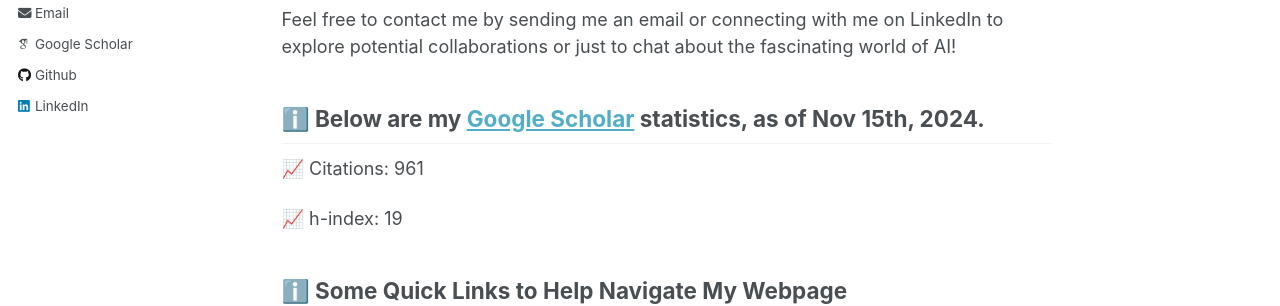
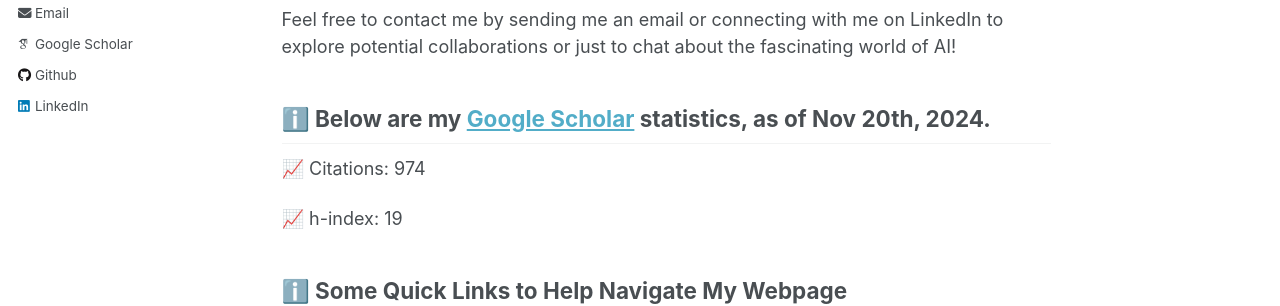
Before and after one commit to kauroy1994/home, a Jekyll site: the page built from _pages/about.md, in a window 1280 px wide and 900 px high. Shown: the part 436-742 px from the top of the window. Built offline with Jekyll 4.4.1, drawn with Linux system fonts in a browser that asks for light colours; some web fonts are replaced.

Commit message:
Update about.md

```diff
--- a/_pages/about.md
+++ b/_pages/about.md
@@ -9,8 +9,8 @@
 
 Feel free to contact me by sending me an email or connecting with me on LinkedIn to explore potential collaborations or just to chat about the fascinating world of AI!
 
-## ℹ️ Below are my [Google Scholar](https://scholar.google.com/citations?user=LpOo_IUAAAAJ&hl=en) statistics, as of Nov 15th, 2024.
-📈 Citations: 961
+## ℹ️ Below are my [Google Scholar](https://scholar.google.com/citations?user=LpOo_IUAAAAJ&hl=en) statistics, as of Nov 20th, 2024.
+📈 Citations: 974
 
 📈 h-index: 19
 
```
